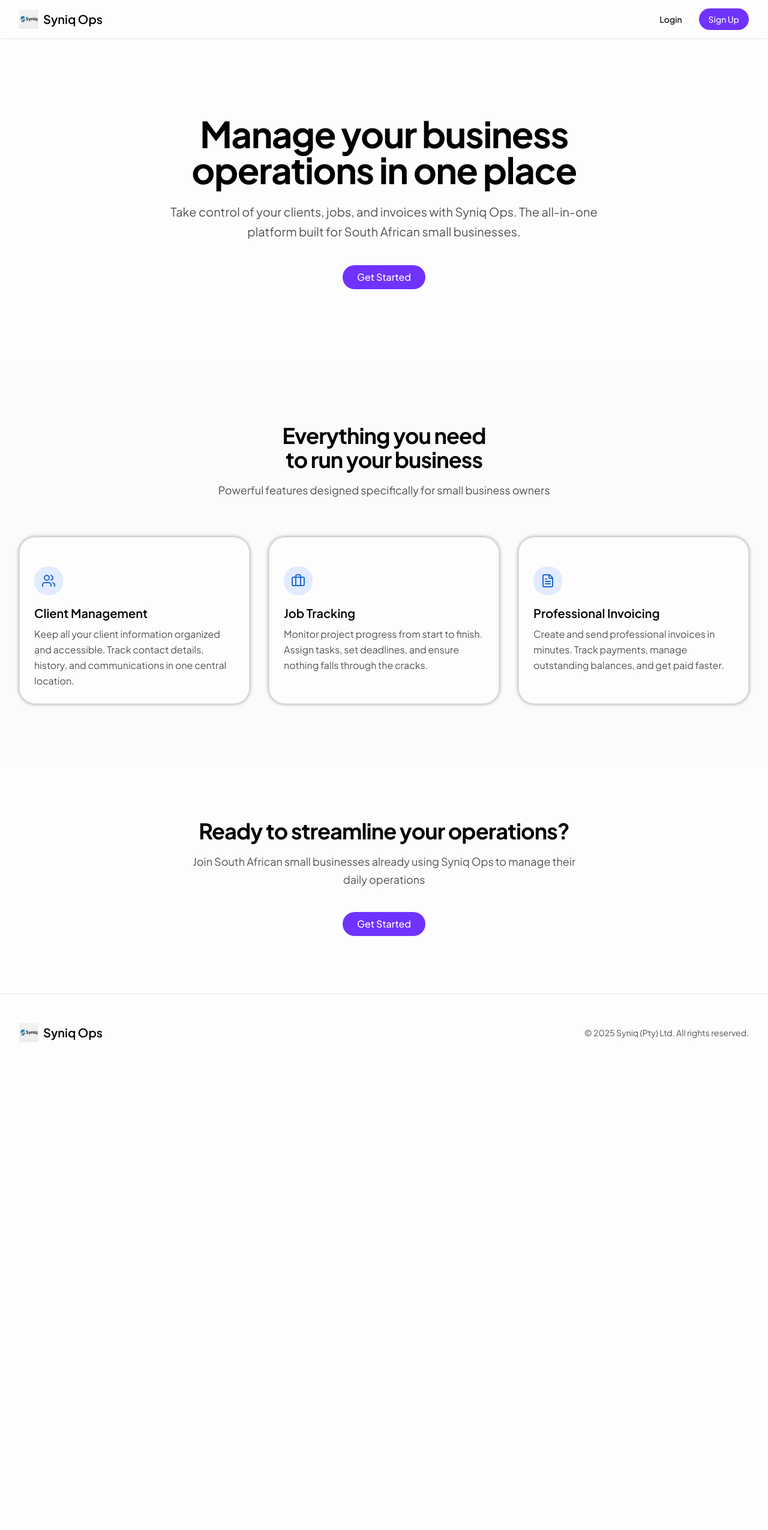
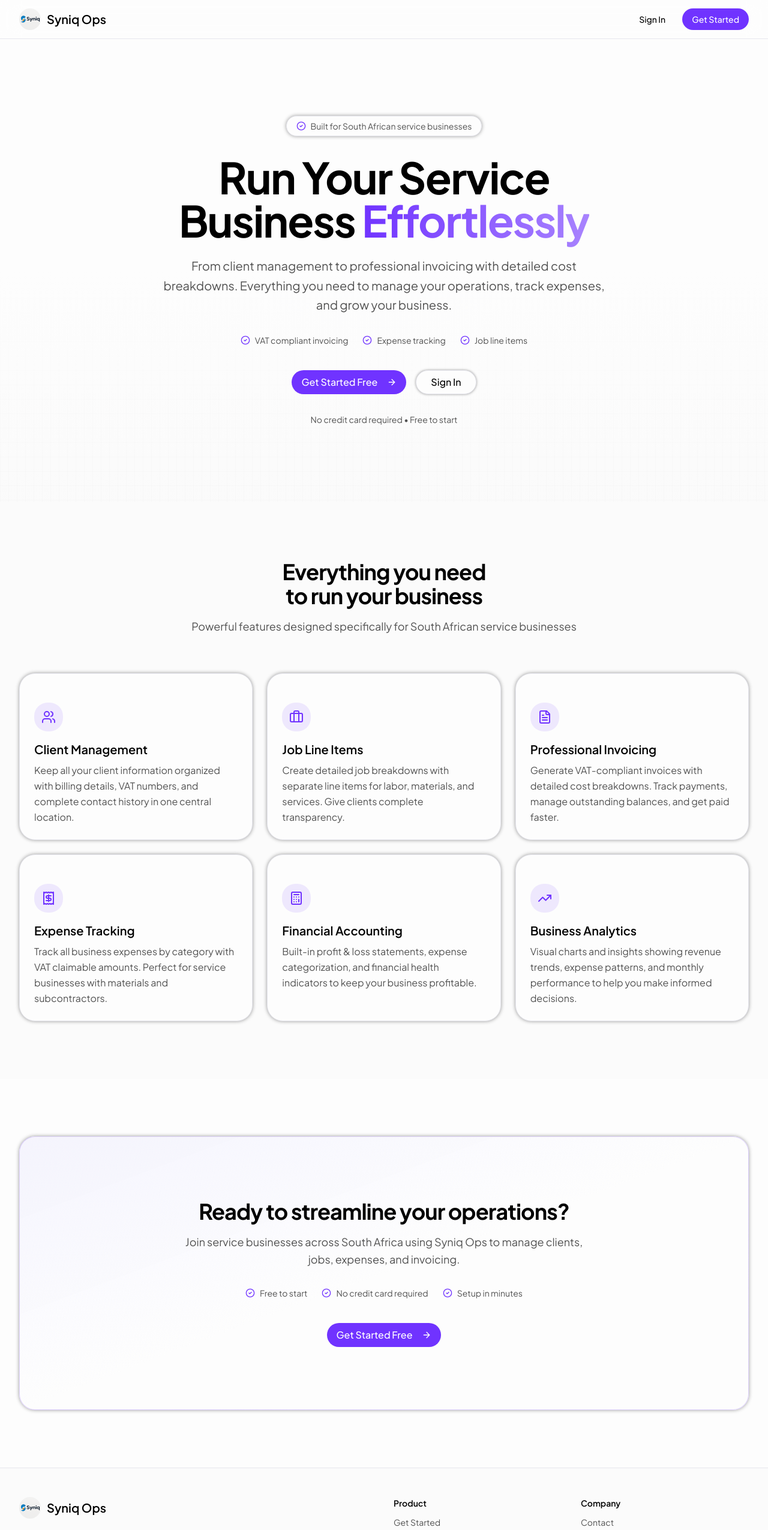
Before and after one commit to syniqptyltd/syniq-ops, a Next.js app: page / in a window 1280 px wide. Shown: the top 2550 px of the page at 60% size. Before the commit the page ends 1785 px from the top, so only its background shows below. Built offline with nearby package versions, Linux system fonts and the light colour scheme.

Commit message:
Update frontend

```diff
--- a/src/components/cta.tsx
+++ b/src/components/cta.tsx
@@ -1,24 +1,54 @@
 import Link from "next/link"
 import { Button } from "@/components/ui/button"
+import { Card } from "@/components/ui/card"
+import { ArrowRight, CheckCircle2 } from "lucide-react"
 
 export function CTA() {
   return (
     <section className="bg-background py-20 sm:py-24">
       <div className="mx-auto max-w-7xl px-4 sm:px-6 lg:px-8">
+        <Card className="relative overflow-hidden border-primary/20 bg-gradient-to-br from-primary/5 via-background to-background">
+          <div className="absolute inset-0 -z-10">
+            <div className="absolute right-0 top-0 h-64 w-64 rounded-full bg-primary opacity-10 blur-[100px]" />
+          </div>
+
+          <div className="px-6 py-16 sm:px-12 sm:py-20">
             <div className="mx-auto max-w-2xl text-center">
               <h2 className="text-balance text-3xl font-bold tracking-tight text-foreground sm:text-4xl">
                 Ready to streamline your operations?
               </h2>
               <p className="mt-4 text-pretty text-lg leading-relaxed text-muted-foreground">
-            Join South African small businesses already using Syniq Ops to manage their daily operations
+                Join service businesses across South Africa using Syniq Ops to manage clients, jobs, expenses, and invoicing.
               </p>
+
+              {/* Features list */}
+              <div className="mt-8 flex flex-wrap items-center justify-center gap-x-6 gap-y-3 text-sm text-muted-foreground">
+                <div className="flex items-center gap-2">
+                  <CheckCircle2 className="h-4 w-4 text-primary" />
+                  <span>Free to start</span>
+                </div>
+                <div className="flex items-center gap-2">
+                  <CheckCircle2 className="h-4 w-4 text-primary" />
+                  <span>No credit card required</span>
+                </div>
+                <div className="flex items-center gap-2">
+                  <CheckCircle2 className="h-4 w-4 text-primary" />
+                  <span>Setup in minutes</span>
+                </div>
+              </div>
+
               <div className="mt-10">
-            <Button size="lg" className="text-base" asChild>
-              <Link href="/signup">Get Started</Link>
+                <Button size="lg" className="text-base group" asChild>
+                  <Link href="/signup">
+                    Get Started Free
+                    <ArrowRight className="ml-2 h-4 w-4 transition-transform group-hover:translate-x-1" />
+                  </Link>
                 </Button>
               </div>
             </div>
           </div>
+        </Card>
+      </div>
     </section>
   )
 }
--- a/src/components/features.tsx
+++ b/src/components/features.tsx
@@ -1,4 +1,4 @@
-import { Users, Briefcase, FileText } from "lucide-react"
+import { Users, Briefcase, FileText, Receipt, Calculator, TrendingUp } from "lucide-react"
 import { Card, CardContent } from "@/components/ui/card"
 
 const features = [
@@ -6,19 +6,37 @@ const features = [
     icon: Users,
     title: "Client Management",
     description:
-      "Keep all your client information organized and accessible. Track contact details, history, and communications in one central location.",
+      "Keep all your client information organized with billing details, VAT numbers, and complete contact history in one central location.",
   },
   {
     icon: Briefcase,
-    title: "Job Tracking",
+    title: "Job Line Items",
     description:
-      "Monitor project progress from start to finish. Assign tasks, set deadlines, and ensure nothing falls through the cracks.",
+      "Create detailed job breakdowns with separate line items for labor, materials, and services. Give clients complete transparency.",
   },
   {
     icon: FileText,
     title: "Professional Invoicing",
     description:
-      "Create and send professional invoices in minutes. Track payments, manage outstanding balances, and get paid faster.",
+      "Generate VAT-compliant invoices with detailed cost breakdowns. Track payments, manage outstanding balances, and get paid faster.",
+  },
+  {
+    icon: Receipt,
+    title: "Expense Tracking",
+    description:
+      "Track all business expenses by category with VAT claimable amounts. Perfect for service businesses with materials and subcontractors.",
+  },
+  {
+    icon: Calculator,
+    title: "Financial Accounting",
+    description:
+      "Built-in profit & loss statements, expense categorization, and financial health indicators to keep your business profitable.",
+  },
+  {
+    icon: TrendingUp,
+    title: "Business Analytics",
+    description:
+      "Visual charts and insights showing revenue trends, expense patterns, and monthly performance to help you make informed decisions.",
   },
 ]
 
@@ -31,22 +49,27 @@ export function Features() {
             Everything you need to run your business
           </h2>
           <p className="mt-4 text-pretty text-lg leading-relaxed text-muted-foreground">
-            Powerful features designed specifically for small business owners
+            Powerful features designed specifically for South African service businesses
           </p>
         </div>
 
-        <div className="mt-16 grid gap-8 sm:grid-cols-2 lg:grid-cols-3">
+        <div className="mt-16 grid gap-6 sm:grid-cols-2 lg:grid-cols-3">
           {features.map((feature) => {
             const Icon = feature.icon
             return (
-              <Card key={feature.title} className="border-border bg-card">
+              <Card
+                key={feature.title}
+                className="group relative overflow-hidden border-border bg-card transition-all hover:shadow-lg hover:shadow-primary/5 hover:border-primary/50"
+              >
                 <CardContent className="pt-6">
-                  <div className="mb-4 flex h-12 w-12 items-center justify-center rounded-lg bg-accent text-accent-foreground">
+                  <div className="mb-4 flex h-12 w-12 items-center justify-center rounded-lg bg-primary/10 text-primary transition-colors group-hover:bg-primary group-hover:text-primary-foreground">
                     <Icon className="h-6 w-6" />
                   </div>
                   <h3 className="mb-2 text-xl font-semibold text-card-foreground">{feature.title}</h3>
                   <p className="leading-relaxed text-muted-foreground">{feature.description}</p>
                 </CardContent>
+                {/* Subtle gradient overlay on hover */}
+                <div className="absolute inset-0 -z-10 bg-gradient-to-br from-primary/5 to-transparent opacity-0 transition-opacity group-hover:opacity-100" />
               </Card>
             )
           })}
--- a/src/components/footer.tsx
+++ b/src/components/footer.tsx
@@ -1,23 +1,63 @@
-import Image from 'next/image';
+import Image from "next/image"
+import Link from "next/link"
 
 export function Footer() {
   return (
-    <footer className="border-t border-border bg-background">
+    <footer className="border-t border-border bg-muted/30">
       <div className="mx-auto max-w-7xl px-4 py-12 sm:px-6 lg:px-8">
-        <div className="flex flex-col items-center justify-between gap-4 sm:flex-row">
-          <div className="flex items-center gap-2">
-            <div className="flex h-8 w-8 items-center justify-center rounded-lg">
-              <Image
-                src="/LOGO-light.png" // Image in public folder
-                alt="Syniq Ops Logo"
-                width={32}
-                height={32}
-                className="h-full w-full object-contain"
-              />
-            </div>
-            <span className="text-xl font-semibold text-foreground">Syniq Ops</span>
+        <div className="grid gap-8 sm:grid-cols-2 lg:grid-cols-4">
+          {/* Brand */}
+          <div className="sm:col-span-2">
+            <Link href="/" className="flex items-center gap-2.5">
+              <div className="relative h-9 w-9 overflow-hidden rounded-lg">
+                <Image
+                  src="/LOGO-light.png"
+                  alt="Syniq Ops Logo"
+                  fill
+                  className="object-contain"
+                />
+              </div>
+              <span className="text-xl font-semibold text-foreground">Syniq Ops</span>
+            </Link>
+            <p className="mt-4 max-w-xs text-sm text-muted-foreground">
+              The all-in-one operations platform built for South African service businesses.
+            </p>
           </div>
-          <p className="text-sm text-muted-foreground">© {new Date().getFullYear()} Syniq (Pty) Ltd. All rights reserved.</p>
+
+          {/* Product */}
+          <div>
+            <h3 className="mb-3 text-sm font-semibold text-foreground">Product</h3>
+            <ul className="space-y-2 text-sm text-muted-foreground">
+              <li>
+                <Link href="/signup" className="hover:text-foreground transition-colors">
+                  Get Started
+                </Link>
+              </li>
+              <li>
+                <Link href="/login" className="hover:text-foreground transition-colors">
+                  Sign In
+                </Link>
+              </li>
+            </ul>
+          </div>
+
+          {/* Company */}
+          <div>
+            <h3 className="mb-3 text-sm font-semibold text-foreground">Company</h3>
+            <ul className="space-y-2 text-sm text-muted-foreground">
+              <li>
+                <a href="mailto:support@syniq.co.za" className="hover:text-foreground transition-colors">
+                  Contact
+                </a>
+              </li>
+            </ul>
+          </div>
+        </div>
+
+        <div className="mt-12 border-t border-border pt-8">
+          <p className="text-center text-sm text-muted-foreground">
+            © {new Date().getFullYear()} Syniq (Pty) Ltd. All rights reserved.
+          </p>
         </div>
       </div>
     </footer>
--- a/src/components/hero.tsx
+++ b/src/components/hero.tsx
@@ -1,23 +1,70 @@
 import Link from "next/link"
 import { Button } from "@/components/ui/button"
+import { ArrowRight, CheckCircle2 } from "lucide-react"
 
 export function Hero() {
   return (
-    <section className="relative overflow-hidden bg-background py-20 sm:py-32">
+    <section className="relative overflow-hidden bg-gradient-to-b from-background via-background to-muted/30 py-20 sm:py-32">
+      {/* Background decoration */}
+      <div className="absolute inset-0 -z-10">
+        <div className="absolute inset-0 bg-[linear-gradient(to_right,#8080800a_1px,transparent_1px),linear-gradient(to_bottom,#8080800a_1px,transparent_1px)] bg-[size:14px_24px]" />
+        <div className="absolute left-0 right-0 top-0 -z-10 m-auto h-[310px] w-[310px] rounded-full bg-primary opacity-20 blur-[100px]" />
+      </div>
+
       <div className="mx-auto max-w-7xl px-4 sm:px-6 lg:px-8">
         <div className="mx-auto max-w-3xl text-center">
-          <h1 className="text-balance text-4xl font-bold tracking-tight text-foreground sm:text-6xl">
-            Manage your business operations in one place
+          {/* Badge */}
+          <div className="mb-8 inline-flex items-center gap-2 rounded-full border border-border bg-background px-4 py-1.5 text-sm text-muted-foreground shadow-sm">
+            <CheckCircle2 className="h-4 w-4 text-primary" />
+            <span>Built for South African service businesses</span>
+          </div>
+
+          {/* Main heading */}
+          <h1 className="text-balance text-4xl font-bold tracking-tight text-foreground sm:text-6xl lg:text-7xl">
+            Run Your Service Business{" "}
+            <span className="bg-gradient-to-r from-primary to-primary/60 bg-clip-text text-transparent">
+              Effortlessly
+            </span>
           </h1>
+
+          {/* Subheading */}
           <p className="mt-6 text-pretty text-lg leading-relaxed text-muted-foreground sm:text-xl">
-            Take control of your clients, jobs, and invoices with Syniq Ops. The all-in-one platform built for South
-            African small businesses.
+            From client management to professional invoicing with detailed cost breakdowns. Everything you need to manage your operations, track expenses, and grow your business.
           </p>
-          <div className="mt-10">
-            <Button size="lg" className="text-base" asChild>
-              <Link href="/signup">Get Started</Link>
+
+          {/* Key benefits */}
+          <div className="mt-8 flex flex-wrap items-center justify-center gap-x-6 gap-y-3 text-sm text-muted-foreground">
+            <div className="flex items-center gap-2">
+              <CheckCircle2 className="h-4 w-4 text-primary" />
+              <span>VAT compliant invoicing</span>
+            </div>
+            <div className="flex items-center gap-2">
+              <CheckCircle2 className="h-4 w-4 text-primary" />
+              <span>Expense tracking</span>
+            </div>
+            <div className="flex items-center gap-2">
+              <CheckCircle2 className="h-4 w-4 text-primary" />
+              <span>Job line items</span>
+            </div>
+          </div>
+
+          {/* CTA buttons */}
+          <div className="mt-10 flex flex-col items-center justify-center gap-4 sm:flex-row">
+            <Button size="lg" className="text-base group" asChild>
+              <Link href="/signup">
+                Get Started Free
+                <ArrowRight className="ml-2 h-4 w-4 transition-transform group-hover:translate-x-1" />
+              </Link>
+            </Button>
+            <Button size="lg" variant="outline" className="text-base" asChild>
+              <Link href="/login">Sign In</Link>
             </Button>
           </div>
+
+          {/* Social proof */}
+          <p className="mt-8 text-sm text-muted-foreground">
+            No credit card required • Free to start
+          </p>
         </div>
       </div>
     </section>
--- a/src/components/navbar.tsx
+++ b/src/components/navbar.tsx
@@ -1,22 +1,21 @@
 import Link from "next/link"
-import Image from "next/image" // Add this import
+import Image from "next/image"
 import { Button } from "@/components/ui/button"
 
 export function Navbar() {
   return (
-    <nav className="border-b border-border bg-background/95 backdrop-blur supports-[backdrop-filter]:bg-background/60">
+    <nav className="sticky top-0 z-50 border-b border-border bg-background/80 backdrop-blur-lg supports-[backdrop-filter]:bg-background/60">
       <div className="mx-auto max-w-7xl px-4 sm:px-6 lg:px-8">
         <div className="flex h-16 items-center justify-between">
           <div className="flex items-center">
-            <Link href="/" className="flex items-center gap-2">
-              <div className="flex h-8 w-8 items-center justify-center rounded-lg bg-primary">
-                {/* Replace this span with Image component */}
+            <Link href="/" className="flex items-center gap-2.5 transition-opacity hover:opacity-80">
+              <div className="relative h-9 w-9 overflow-hidden rounded-lg">
                 <Image
                   src="/LOGO-light.png"
                   alt="Syniq Ops Logo"
-                  width={32}
-                  height={32}
-                  className="h-full w-full object-cover"
+                  fill
+                  className="object-contain"
+                  priority
                 />
               </div>
               <span className="text-xl font-semibold text-foreground">Syniq Ops</span>
@@ -24,11 +23,11 @@ export function Navbar() {
           </div>
 
           <div className="flex items-center gap-3">
-            <Button variant="ghost" asChild>
-              <Link href="/login">Login</Link>
+            <Button variant="ghost" className="hidden sm:inline-flex" asChild>
+              <Link href="/login">Sign In</Link>
             </Button>
             <Button asChild>
-              <Link href="/signup">Sign Up</Link>
+              <Link href="/signup">Get Started</Link>
             </Button>
           </div>
         </div>
```
Also changed, not shown: 1 other file (tests, documents, lock files or other folders). Lines whose indentation alone changed are shown as unchanged.
